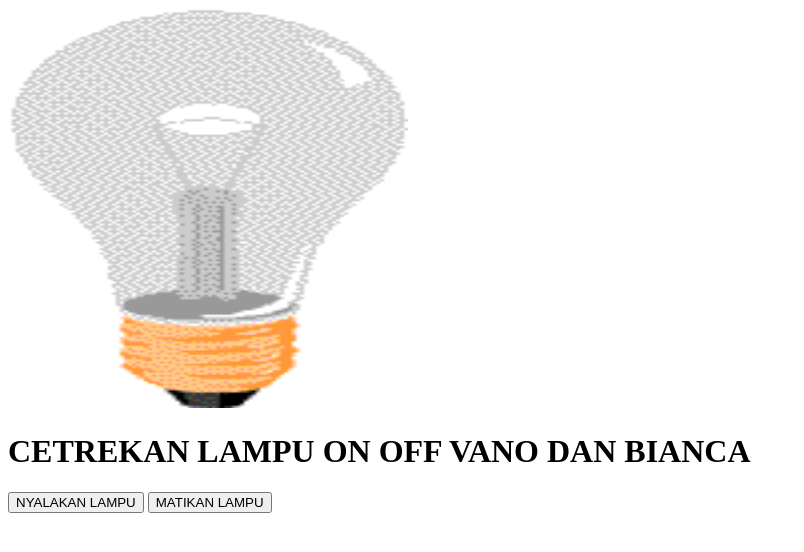
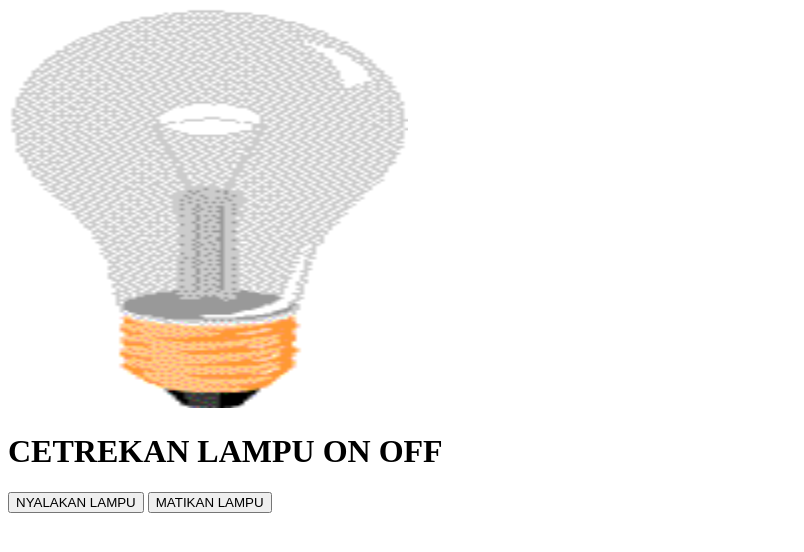
Before and after one commit to herysujatmo/web-cetrek, a plain HTML site: page index.html in a window 1280 px wide. Shown: the whole page, without its empty margins (0-804 px from the left). Drawn offline with Linux system fonts and the light colour scheme.

Commit message:
Update index.html

```diff
--- a/index.html
+++ b/index.html
@@ -5,7 +5,7 @@
     </head>
     <body>
         <img src="assets/images/off.png" alt="" id="lampu1" width="400" height="400"/>
-        <h1>CETREKAN LAMPU ON OFF VANO DAN BIANCA</h1>
+        <h1>CETREKAN LAMPU ON OFF</h1>
         <button onclick="saklar('on')">NYALAKAN LAMPU</button>
         <button onclick="saklar('off')">MATIKAN LAMPU</button>
         <!--ini adalah script js kita-->
```
